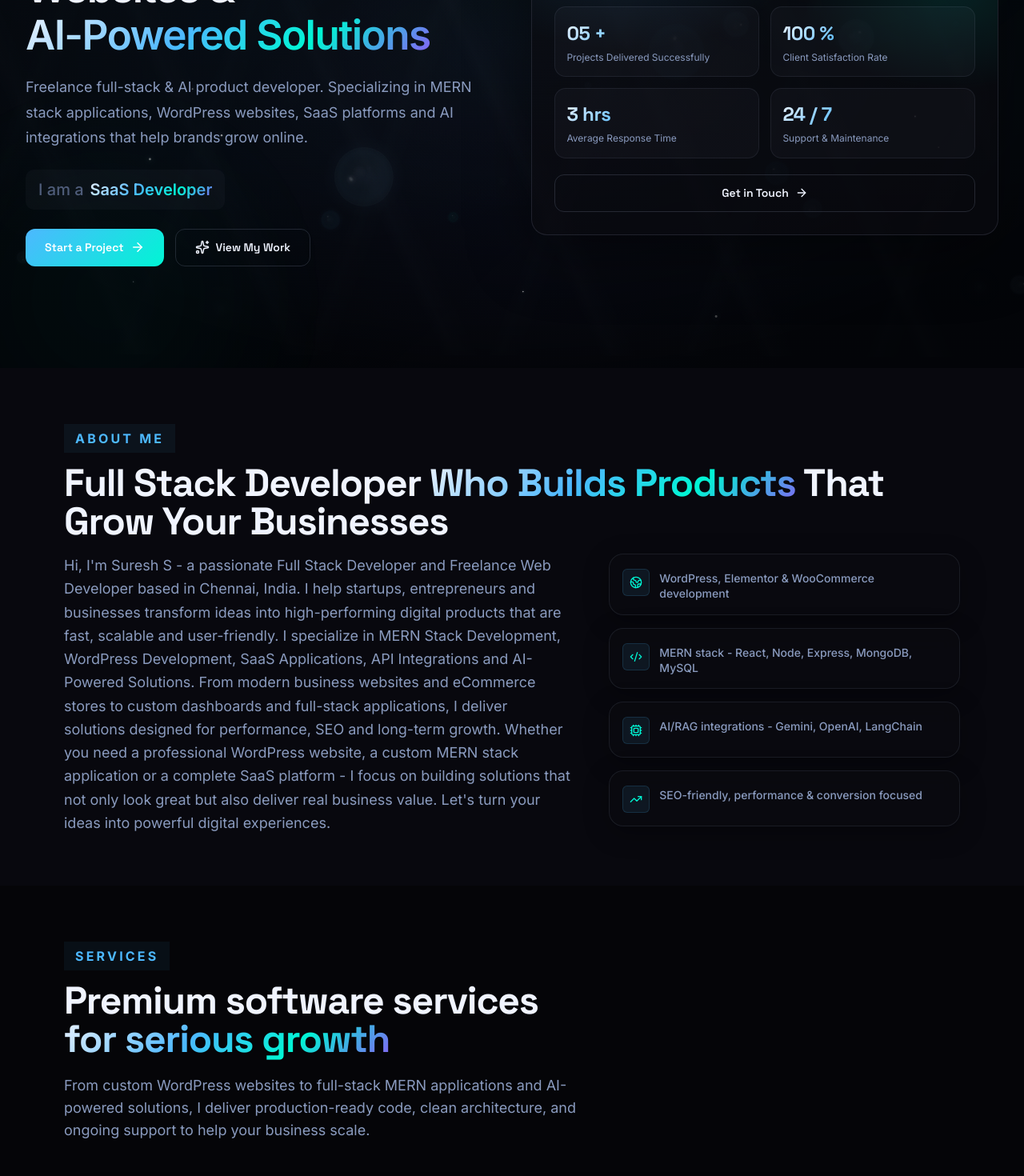
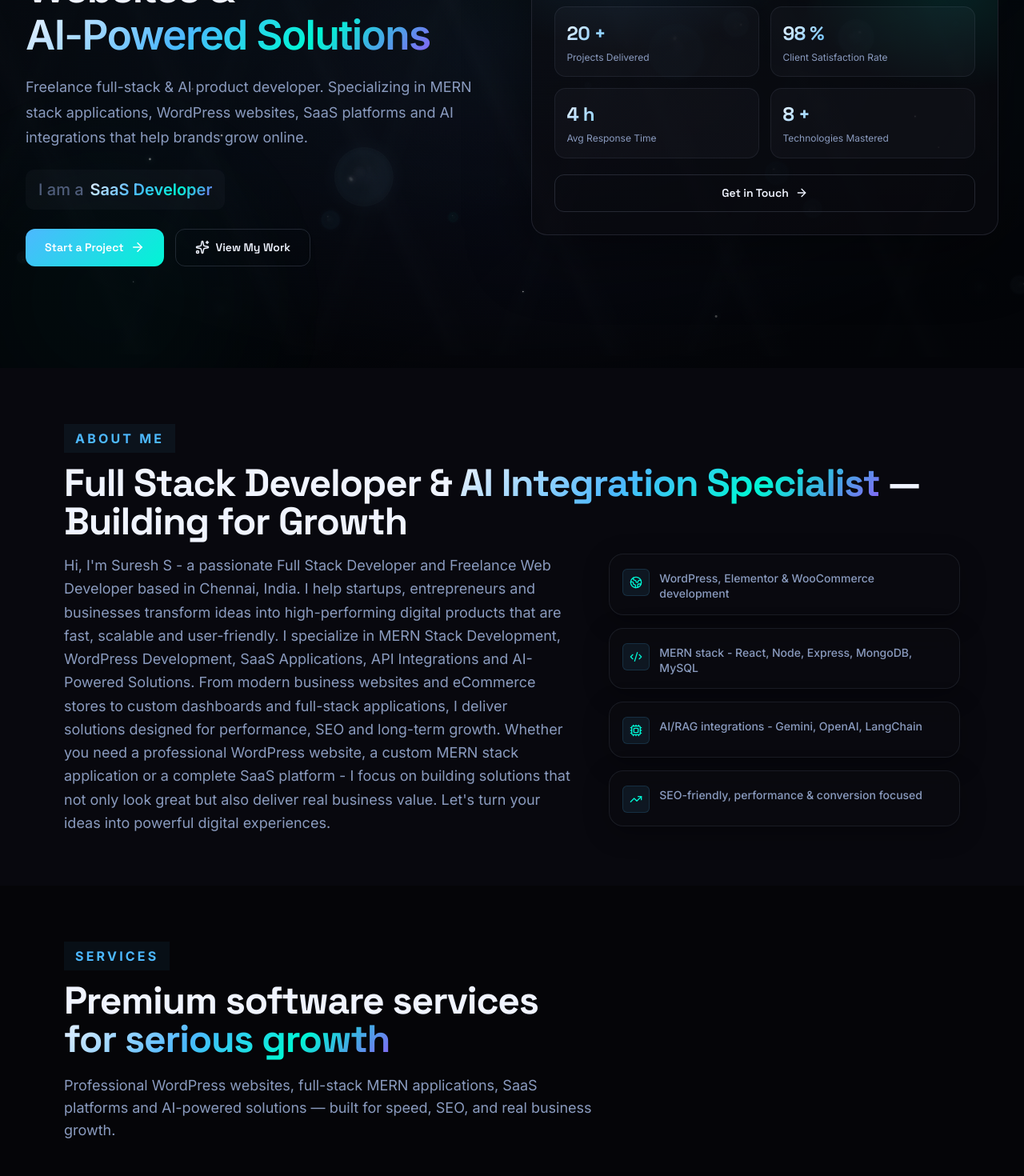
Before and after one commit to Suresh-Master001/FreelancingPortfolio, a React (Vite) app: page / in a window 1280 px wide. Shown: the part 340-1810 px from the top of the page at 80% size. Built offline with nearby package versions, Linux system fonts and the light colour scheme.

Commit message:
Update hardcoded text in components to match updated profile content

```diff
--- a/src/components/About.jsx
+++ b/src/components/About.jsx
@@ -24,9 +24,9 @@ export default function About({ about }) {
         <motion.div {...fadeUp(0)} className="mb-4">
           <span className="section-kicker">{about?.kicker || 'About Me'}</span>
           <h2 className="font-display text-4xl md:text-5xl font-bold leading-tight tracking-tight mt-2">
-            <span className="text-[color:var(--text-primary)]">Full Stack Developer </span>
-            <span className="gradient-text">Who Builds Products </span>
-            <span className="text-[color:var(--text-primary)]">That Grow Your Businesses</span>
+            <span className="text-[color:var(--text-primary)]">Full Stack Developer & </span>
+            <span className="gradient-text">AI Integration Specialist</span>
+            <span className="text-[color:var(--text-primary)]"> — Building for Growth</span>
           </h2>
         </motion.div>
 
--- a/src/components/Footer.jsx
+++ b/src/components/Footer.jsx
@@ -144,7 +144,7 @@ export default function Footer({ footer: footerProp }) {
             <div className="footer-bottom-left">
               <span className="footer-dot" aria-hidden="true" />
               <span className="text-xs text-[color:var(--text-tertiary)]">
-                © {new Date().getFullYear()} Codenxte / Suresh S. All rights reserved.
+                © {new Date().getFullYear()} Suresh S — Codenxte. All rights reserved.
               </span>
             </div>
           </div>
--- a/src/components/Hero.jsx
+++ b/src/components/Hero.jsx
@@ -96,20 +96,20 @@ export default function Hero({ hero: heroProp }) {
               {/* Stats grid */}
                 <div className="hero-panel-grid">
                   <div className="hero-metric">
-                  <div className="hero-metric-value gradient-text">05 +</div>
-                  <div className="hero-metric-label">Projects Delivered Successfully</div>
+                    <div className="hero-metric-value gradient-text">20 +</div>
+                    <div className="hero-metric-label">Projects Delivered</div>
                   </div>
                   <div className="hero-metric">
-                  <div className="hero-metric-value gradient-text">100 %</div>
+                    <div className="hero-metric-value gradient-text">98 %</div>
                     <div className="hero-metric-label">Client Satisfaction Rate</div>
                   </div>
                   <div className="hero-metric">
-                  <div className="hero-metric-value gradient-text">3 hrs</div>
-                  <div className="hero-metric-label">Average Response Time</div>
+                    <div className="hero-metric-value gradient-text">4 h</div>
+                    <div className="hero-metric-label">Avg Response Time</div>
                   </div>
                   <div className="hero-metric">
-                  <div className="hero-metric-value gradient-text">24 / 7</div>
-                  <div className="hero-metric-label">Support & Maintenance</div>
+                    <div className="hero-metric-value gradient-text">8 +</div>
+                    <div className="hero-metric-label">Technologies Mastered</div>
                   </div>
                 </div>
 
--- a/src/components/Portfolio.jsx
+++ b/src/components/Portfolio.jsx
@@ -57,7 +57,7 @@ export default function Portfolio({ projects: projectsProp }) {
           </h2>
           <p className="text-[color:var(--text-secondary)] mt-5 max-w-2xl text-lg">
             Each project solves a real problem with clean code, thoughtful UX, and tech that scales.
-            From AI-powered platforms to full-stack SaaS applications, I bring domain expertise and technical excellence to every build.
+            From AI-powered platforms to full-stack SaaS applications, I deliver solutions built for real business value.
           </p>
         </motion.div>
 
--- a/src/components/Process.jsx
+++ b/src/components/Process.jsx
@@ -61,8 +61,8 @@ export default function Process({ processSteps: stepsProp }) {
             <span className="gradient-text">delivers exceptional results</span>
           </h2>
           <p className="text-[color:var(--text-secondary)] mt-5 max-w-2xl text-lg">
-            Every project follows a battle-tested methodology refined over 20+ successful deliveries.
-            From initial discovery to post-launch optimization, I ensure quality and transparency at every stage.
+            Every project follows a proven methodology refined over 20+ successful deliveries.
+            From initial discovery to post-launch support, I ensure quality and transparency at every stage.
           </p>
         </motion.div>
 
--- a/src/components/Services.jsx
+++ b/src/components/Services.jsx
@@ -36,8 +36,8 @@ export default function Services({ services: servicesProp }) {
             <span className="gradient-text">for serious growth</span>
           </h2>
           <p className="text-[color:var(--text-secondary)] mt-5 max-w-2xl text-lg">
-            From custom WordPress websites to full-stack MERN applications and AI-powered solutions,
-            I deliver production-ready code, clean architecture, and ongoing support to help your business scale.
+            Professional WordPress websites, full-stack MERN applications, SaaS platforms and AI-powered solutions
+            — built for speed, SEO, and real business growth.
           </p>
         </motion.div>
 
--- a/src/components/TechStack.jsx
+++ b/src/components/TechStack.jsx
@@ -57,7 +57,7 @@ export default function TechStack({ techStack: techProp }) {
           </h2>
           <p className="text-[color:var(--text-secondary)] mt-4 max-w-2xl mx-auto">
             Modern tooling and frameworks that power fast, scalable, and beautiful applications.
-            I specialize in the complete JavaScript ecosystem — from frontend React applications to backend Node.js servers, databases, and AI integrations.
+            From React and Node.js to WordPress and AI APIs — I work across the full stack to deliver complete solutions.
           </p>
         </motion.div>
 
--- a/src/components/Testimonials.jsx
+++ b/src/components/Testimonials.jsx
@@ -55,7 +55,7 @@ export default function Testimonials({ testimonials: testimonialsProp }) {
           </h2>
           <p className="text-[color:var(--text-secondary)] mt-4 max-w-2xl mx-auto">
             Real feedback from founders and businesses I've helped grow through technology.
-            Consistent 5-star ratings for code quality, communication, and on-time delivery.
+            Consistently rated 5-stars for code quality, communication, and on-time delivery.
           </p>
         </motion.div>
 
```
Lines whose indentation alone changed are shown as unchanged.
